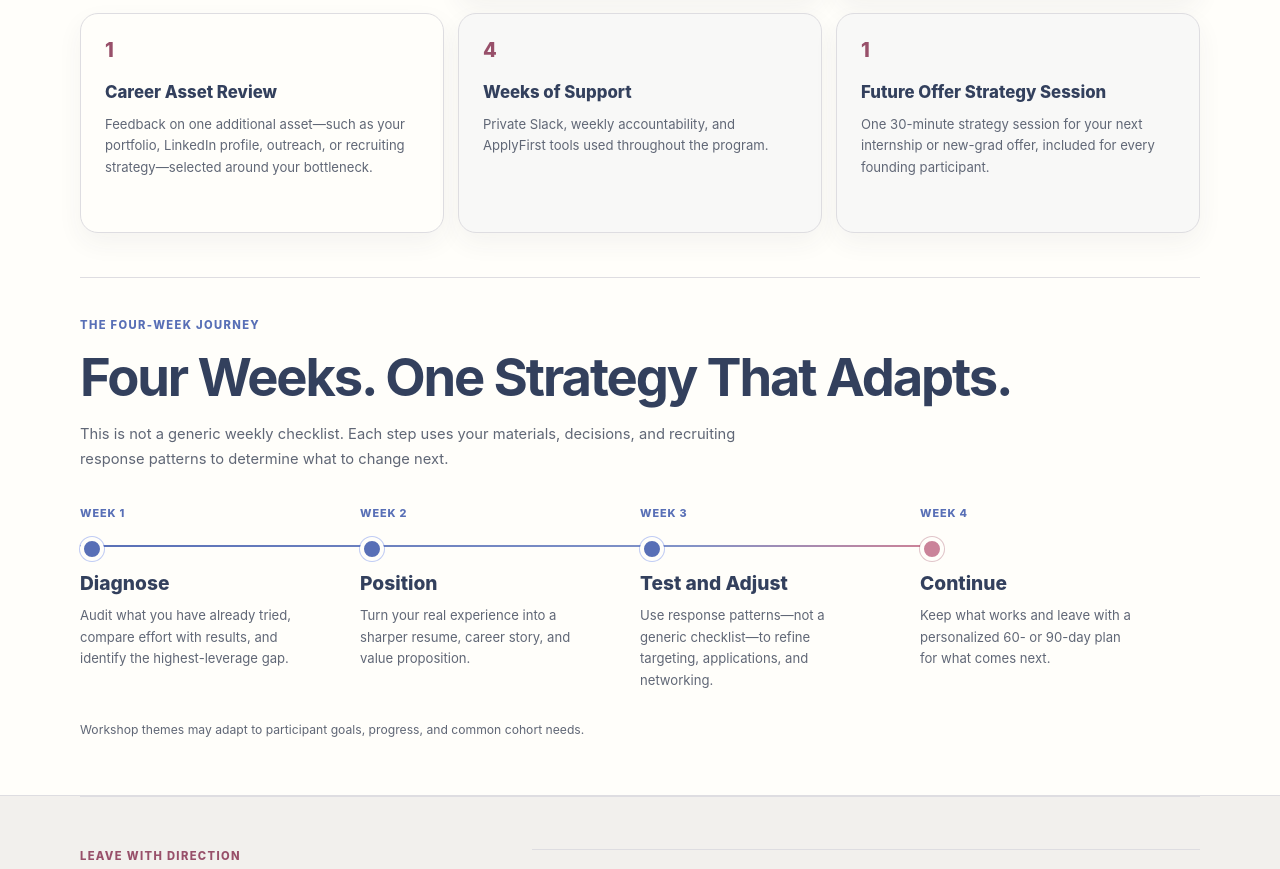
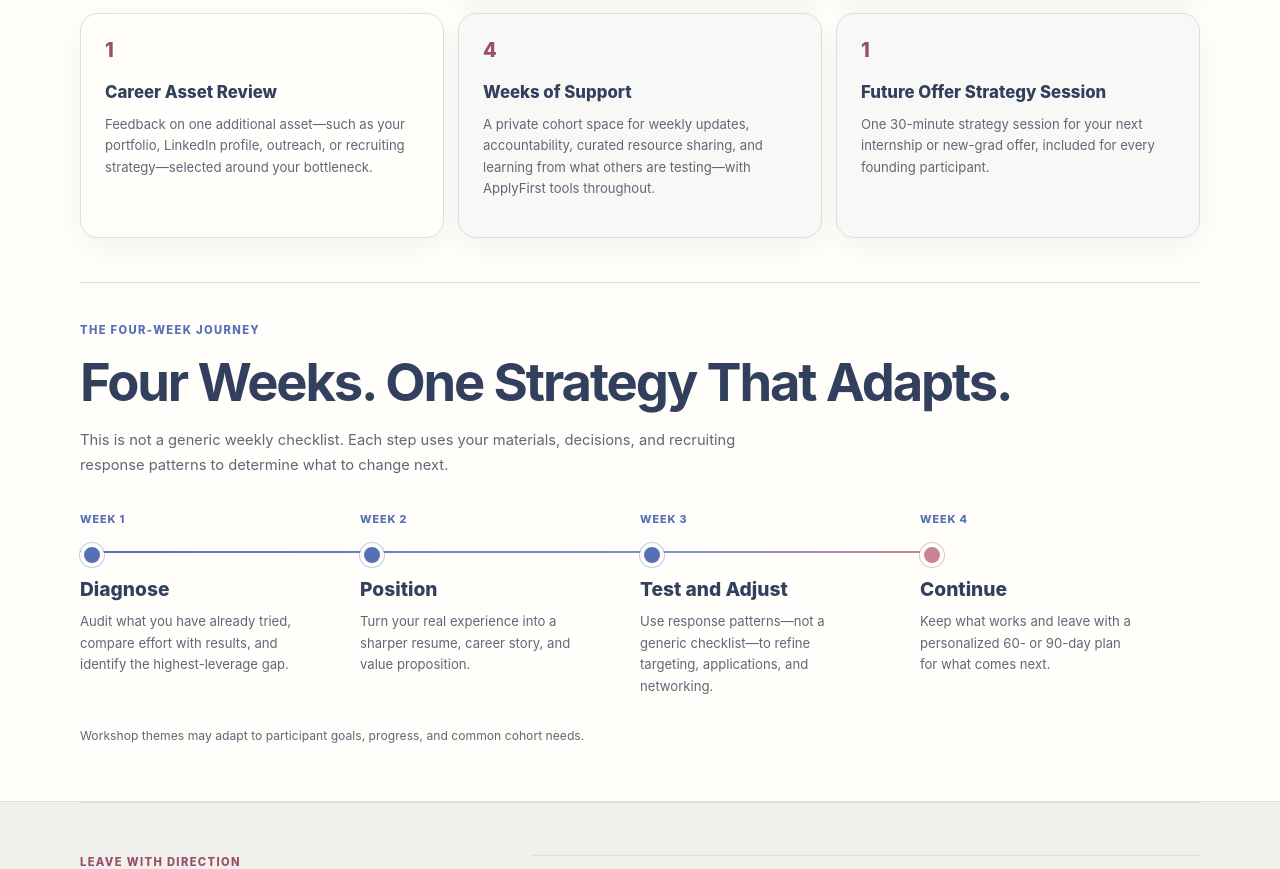
Before and after one commit to kelly0921/recruiting-season-accelerator-application, a React (Vite) app: page / in a window 1280 px wide. Shown: the part 2656-3525 px from the top of the page. Built offline with nearby package versions, Linux system fonts and the light colour scheme.

Commit message:
Add structured cohort support language

```diff
--- a/src/LandingPage.jsx
+++ b/src/LandingPage.jsx
@@ -14,7 +14,7 @@ const included = [
   ['3', 'Private Sessions', 'An initial diagnosis, midpoint course correction, and final continuation strategy.'],
   ['1', 'Written Resume Review', 'Specific feedback on positioning, clarity, and the story your experience communicates.'],
   ['1', 'Career Asset Review', 'Feedback on one additional asset—such as your portfolio, LinkedIn profile, outreach, or recruiting strategy—selected around your bottleneck.'],
-  ['4', 'Weeks of Support', 'Private Slack, weekly accountability, and ApplyFirst tools used throughout the program.'],
+  ['4', 'Weeks of Support', 'A private cohort space for weekly updates, accountability, curated resource sharing, and learning from what others are testing—with ApplyFirst tools throughout.'],
   ['1', 'Future Offer Strategy Session', 'One 30-minute strategy session for your next internship or new-grad offer, included for every founding participant.'],
 ];
 
@@ -441,7 +441,7 @@ const policyContent = {
     sections: [
       ['Program and Operator', `Recruiting Season Accelerator is a four-week educational and mentorship program operated by Kelly Chen. Questions may be sent to ${program.contactEmail}.`],
       ['Enrollment and Price', `The founding-cohort price is $${program.price}. Applying does not guarantee acceptance, and a seat is confirmed only after acceptance and private payment.`],
-      ['Included Support', 'The program includes four workshops, three private sessions, a written resume review, one additional personalized review, Slack support, ApplyFirst resources, a continuation plan, and one future offer-strategy session. Themes may adapt without materially reducing the promised support.'],
+      ['Included Support', 'The program includes four workshops, three private sessions, a written resume review, one additional personalized review, a private cohort space for updates and resource sharing, ApplyFirst resources, a continuation plan, and one future offer-strategy session. Themes may adapt without materially reducing the promised support.'],
       ['Participant Responsibility', 'Participants remain responsible for their applications, materials, decisions, attendance, and recruiting outcomes. Materials must be accurate and must not misrepresent experience.'],
       ['No Employment Guarantee', 'Participation does not guarantee a referral, interview, internship, job offer, compensation level, or other employment outcome.'],
       ['Independent Program', 'The program is not affiliated with, sponsored by, or endorsed by Bloomberg or any current or former employer. All guidance is Kelly’s own.'],
```
